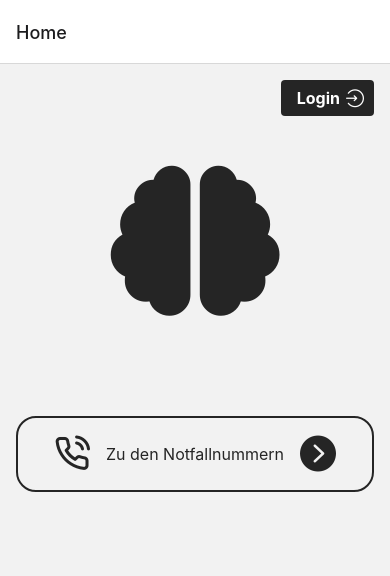
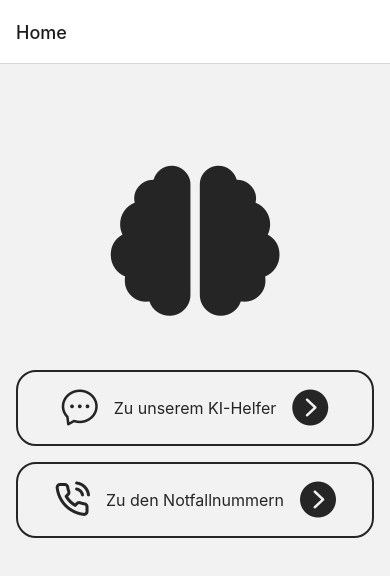
Before and after one commit to Fuggel/Caregiver-AI, a React Native app in the folder frontend/: screen /Home in a window 390 px wide. Shown: the top 576 px of the page. Built offline with nearby package versions, Linux system fonts and the light colour scheme; no server answers.

Commit message:
feat(frontend): remove authentication

```diff
--- a/frontend/App.js
+++ b/frontend/App.js
@@ -6,26 +6,21 @@ import ChatScreen from "./screens/ChatScreen";
 import HelplinesScreen from "./screens/HelplinesScreen";
 import { ChatProvider } from "./context/ChatContext";
 import Toast from "react-native-toast-message";
-import LoginScreen from "./screens/LoginScreen";
-import { AuthProvider } from "./context/AuthContext";
 
 const Stack = createNativeStackNavigator();
 
 const App = () => {
   return (
-    <AuthProvider>
     <NavigationContainer>
       <ChatProvider>
         <Stack.Navigator initialRouteName="Home">
           <Stack.Screen name="Home" component={HomeScreen} />
-            <Stack.Screen name="Login" component={LoginScreen} />
           <Stack.Screen name="Chat" component={ChatScreen} />
           <Stack.Screen name="Notfallnummern" component={HelplinesScreen} />
         </Stack.Navigator>
       </ChatProvider>
       <Toast />
     </NavigationContainer>
-    </AuthProvider>
   );
 };
 
--- a/frontend/components/DismissKeyboard.js
+++ /dev/null
@@ -1,11 +0,0 @@
-import { TouchableWithoutFeedback, Keyboard } from "react-native";
-
-const DismissKeyboard = ({ children }) => {
-  return (
-    <TouchableWithoutFeedback onPress={() => Keyboard.dismiss()}>
-      {children}
-    </TouchableWithoutFeedback>
-  );
-};
-
-export default DismissKeyboard;
--- a/frontend/context/AuthContext.js
+++ /dev/null
@@ -1,55 +0,0 @@
-import React, { createContext, useContext, useState, useEffect } from "react";
-import AsyncStorage from "@react-native-async-storage/async-storage";
-
-const AuthContext = createContext();
-
-export const AuthProvider = ({ children }) => {
-  const [token, setToken] = useState(null);
-
-  useEffect(() => {
-    const loadToken = async () => {
-      try {
-        const storedToken = await AsyncStorage.getItem("authToken");
-        if (storedToken) {
-          setToken(storedToken);
-        }
-      } catch (error) {
-        console.error(`Error loading token from AsyncStorage: ${error}`);
-      }
-    };
-
-    loadToken();
-  }, []);
-
-  const login = async (newToken) => {
-    try {
-      setToken(newToken);
-      await AsyncStorage.setItem("authToken", newToken);
-    } catch (error) {
-      console.error(`Error storing token in AsyncStorage: ${error}`);
-    }
-  };
-
-  const logout = async () => {
-    try {
-      setToken(null);
-      await AsyncStorage.removeItem("authToken");
-    } catch (error) {
-      console.error(`Error removing token from AsyncStorage: ${error}`);
-    }
-  };
-
-  return (
-    <AuthContext.Provider value={{ token, login, logout }}>
-      {children}
-    </AuthContext.Provider>
-  );
-};
-
-export const useAuth = () => {
-  const context = useContext(AuthContext);
-  if (!context) {
-    throw new Error("useAuth must be used within an AuthProvider");
-  }
-  return context;
-};
--- a/frontend/screens/ChatScreen.js
+++ b/frontend/screens/ChatScreen.js
@@ -17,7 +17,6 @@ import { useChatContext } from "../context/ChatContext";
 import TypeWriter from "react-native-typewriter";
 import axios from "axios";
 import Input from "../components/Input";
-import { useAuth } from "../context/AuthContext";
 import { showToast } from "../utils/toast";
 import { API_URL } from "../constants/apiConstants";
 
@@ -26,7 +25,6 @@ const ChatScreen = ({ navigation }) => {
   const [userInput, setUserInput] = useState("");
   const [animatedIndex, setAnimatedIndex] = useState(-1);
   const scrollViewRef = useRef();
-  const { token, logout } = useAuth();
 
   const handleSendRequest = async () => {
     try {
@@ -37,17 +35,9 @@ const ChatScreen = ({ navigation }) => {
       updateChatHistory([...chatHistory, { role: "user", content: userInput }]);
       setUserInput("");
 
-      const response = await axios.post(
-        `${API_URL}/question`,
-        {
-          userInput,
-        },
-        {
-          headers: {
-            Authorization: `Bearer ${token}`,
-          },
-        }
-      );
+      const response = await axios.post(`${API_URL}/question`, {
+        userInput,
+      });
 
       updateChatHistory(response.data.chatHistory);
       setAnimatedIndex(response.data.chatHistory.length - 1);
@@ -55,6 +45,14 @@ const ChatScreen = ({ navigation }) => {
       if (error.response?.status === 401) {
         logout();
         return navigation.navigate("Home");
+      } else if (error.response?.status === 423) {
+        showToast(
+          "error",
+          "Der Chat ist vorübergehend nicht verfügbar.",
+          "Bitte nutzen Sie die Notfallnummern für weitere Hilfe.",
+          5000
+        );
+        return;
       }
 
       console.log(error);
@@ -69,11 +67,7 @@ const ChatScreen = ({ navigation }) => {
 
   const handleDeleteChat = async () => {
     try {
-      await axios.delete(`${API_URL}/delete-chat`, {
-        headers: {
-          Authorization: `Bearer ${token}`,
-        },
-      });
+      await axios.delete(`${API_URL}/delete-chat`);
       updateChatHistory([]);
     } catch (error) {
       if (error.response?.status === 401) {
--- a/frontend/screens/HomeScreen.js
+++ b/frontend/screens/HomeScreen.js
@@ -1,50 +1,20 @@
-import { View, Text, Pressable } from "react-native";
+import { View } from "react-native";
 import { AntDesign, Feather, FontAwesome5 } from "@expo/vector-icons";
 import NavigationItem from "../components/NavigationItem";
 import { styles } from "../styles/screens/homeScreenStyles";
-import { useAuth } from "../context/AuthContext";
 
 const HomeScreen = ({ navigation }) => {
-  const { token, logout } = useAuth();
-
   return (
     <View style={styles.container}>
       <View style={styles.logoWrapper}>
         <FontAwesome5 name="brain" size={150} color="#252525" />
       </View>
 
-      {token ? (
-        <>
-          <Pressable
-            style={({ pressed }) => [
-              { opacity: pressed ? 0.8 : 1 },
-              { ...styles.authButton, backgroundColor: "#A50A14" },
-            ]}
-            onPress={() => logout()}
-          >
-            <Text style={styles.authButtonText}>Logout</Text>
-            <AntDesign name="logout" style={styles.authButtonLogo} />
-          </Pressable>
-
-          <NavigationItem
-            icon={<AntDesign name="message1" size={36} color="#252525" />}
-            title="Zu unserem KI-Helfer"
-            onPress={() => navigation.navigate("Chat")}
-          />
-        </>
-      ) : (
-        <Pressable
-          style={({ pressed }) => [
-            { opacity: pressed ? 0.8 : 1 },
-            { ...styles.authButton, backgroundColor: "#252525" },
-          ]}
-          onPress={() => navigation.navigate("Login")}
-        >
-          <Text style={styles.authButtonText}>Login</Text>
-          <AntDesign name="login" style={styles.authButtonLogo} />
-        </Pressable>
-      )}
-
+      <NavigationItem
+        icon={<AntDesign name="message1" size={36} color="#252525" />}
+        title="Zu unserem KI-Helfer"
+        onPress={() => navigation.navigate("Chat")}
+      />
       <NavigationItem
         icon={<Feather name="phone-call" size={36} color="#252525" />}
         title="Zu den Notfallnummern"
--- a/frontend/screens/LoginScreen.js
+++ /dev/null
@@ -1,90 +0,0 @@
-import { View, SafeAreaView, TextInput, Pressable, Text } from "react-native";
-import { FontAwesome5, AntDesign } from "@expo/vector-icons";
-import axios from "axios";
-import { styles } from "../styles/screens/loginScreenStyles";
-import { useState } from "react";
-import DismissKeyboard from "../components/DismissKeyboard";
-import { useAuth } from "../context/AuthContext";
-import { showToast } from "../utils/toast";
-import { API_URL } from "../constants/apiConstants";
-
-const LoginScreen = ({ navigation }) => {
-  const [username, setUsername] = useState("");
-  const [password, setPassword] = useState("");
-  const { login } = useAuth();
-
-  const handleLogin = async () => {
-    try {
-      if (!username || !password) {
-        return showToast("error", "Bitte geben Sie Username und Passwort ein.");
-      }
-
-      const response = await axios.post(`${API_URL}/login`, {
-        username,
-        password,
-      });
-
-      login(response.data.token);
-      setUsername("");
-      setPassword("");
-
-      showToast("success", "Sie haben sich erfolgreich eingeloggt.");
-      setTimeout(() => navigation.navigate("Home"), 1000);
-    } catch (error) {
-      if (error.response?.status === 401) {
-        showToast("error", "Falscher Benutzername oder Passwort.");
-      } else {
-        showToast(
-          "error",
-          "Es ist ein unerwarteter Fehler aufgetreten...",
-          error.message
-        );
-      }
-
-      console.log(error);
-      setUsername("");
-      setPassword("");
-    }
-  };
-
-  return (
-    <DismissKeyboard>
-      <View style={styles.container}>
-        <View style={styles.logoWrapper}>
-          <FontAwesome5 name="brain" size={150} color="#252525" />
-        </View>
-
-        <SafeAreaView>
-          <TextInput
-            style={styles.textInput}
-            onChangeText={(text) => setUsername(text)}
-            value={username}
-            placeholder="Username"
-            textContentType="oneTimeCode"
-          />
-          <TextInput
-            style={styles.textInput}
-            onChangeText={(text) => setPassword(text)}
-            value={password}
-            placeholder="Password"
-            textContentType="oneTimeCode"
-            secureTextEntry
-          />
-
-          <Pressable
-            style={({ pressed }) => [
-              { opacity: pressed ? 0.8 : 1 },
-              styles.button,
-            ]}
-            onPress={handleLogin}
-          >
-            <Text style={styles.buttonText}>Login</Text>
-            <AntDesign name="login" style={styles.buttonLogo} />
-          </Pressable>
-        </SafeAreaView>
-      </View>
-    </DismissKeyboard>
-  );
-};
-
-export default LoginScreen;
--- a/frontend/styles/screens/homeScreenStyles.js
+++ b/frontend/styles/screens/homeScreenStyles.js
@@ -14,24 +14,4 @@ export const styles = StyleSheet.create({
     right: 0,
     alignItems: "center",
   },
-  authButton: {
-    position: "absolute",
-    top: 0,
-    right: 16,
-    alignItems: "center",
-    paddingVertical: 8,
-    paddingHorizontal: 16,
-    borderRadius: 4,
-    flexDirection: "row",
-  },
-  authButtonLogo: {
-    color: "#fff",
-    fontSize: 18,
-    left: 6,
-  },
-  authButtonText: {
-    fontSize: 16,
-    fontWeight: "bold",
-    color: "#fff",
-  },
 });
--- a/frontend/styles/screens/loginScreenStyles.js
+++ /dev/null
@@ -1,43 +0,0 @@
-import { StyleSheet } from "react-native";
-
-export const styles = StyleSheet.create({
-  container: {
-    marginTop: 16,
-    padding: 16,
-    justifyContent: "center",
-  },
-  logoWrapper: {
-    alignItems: "center",
-    marginVertical: 64,
-  },
-  textInput: {
-    borderWidth: 1,
-    paddingVertical: 16,
-    paddingHorizontal: 16,
-    borderRadius: 4,
-    marginBottom: 16,
-  },
-  button: {
-    marginTop: 16,
-    alignItems: "center",
-    justifyContent: "center",
-    paddingVertical: 12,
-    paddingHorizontal: 32,
-    borderRadius: 4,
-    elevation: 3,
-    backgroundColor: "#252525",
-    flexDirection: "row",
-  },
-  buttonLogo: {
-    color: "#fff",
-    fontSize: 24,
-    left: 10,
-  },
-  buttonText: {
-    fontSize: 16,
-    lineHeight: 21,
-    fontWeight: "bold",
-    letterSpacing: 0.25,
-    color: "#fff",
-  },
-});
--- a/frontend/utils/toast.js
+++ b/frontend/utils/toast.js
@@ -1,10 +1,10 @@
 import Toast from "react-native-toast-message";
 
-export const showToast = (type, text1, text2) => {
+export const showToast = (type, text1, text2, visibilityTime = 2000) => {
   Toast.show({
     type,
     text1,
     text2,
-    visibilityTime: 2000,
+    visibilityTime,
   });
 };
```
Lines whose indentation alone changed are shown as unchanged.
